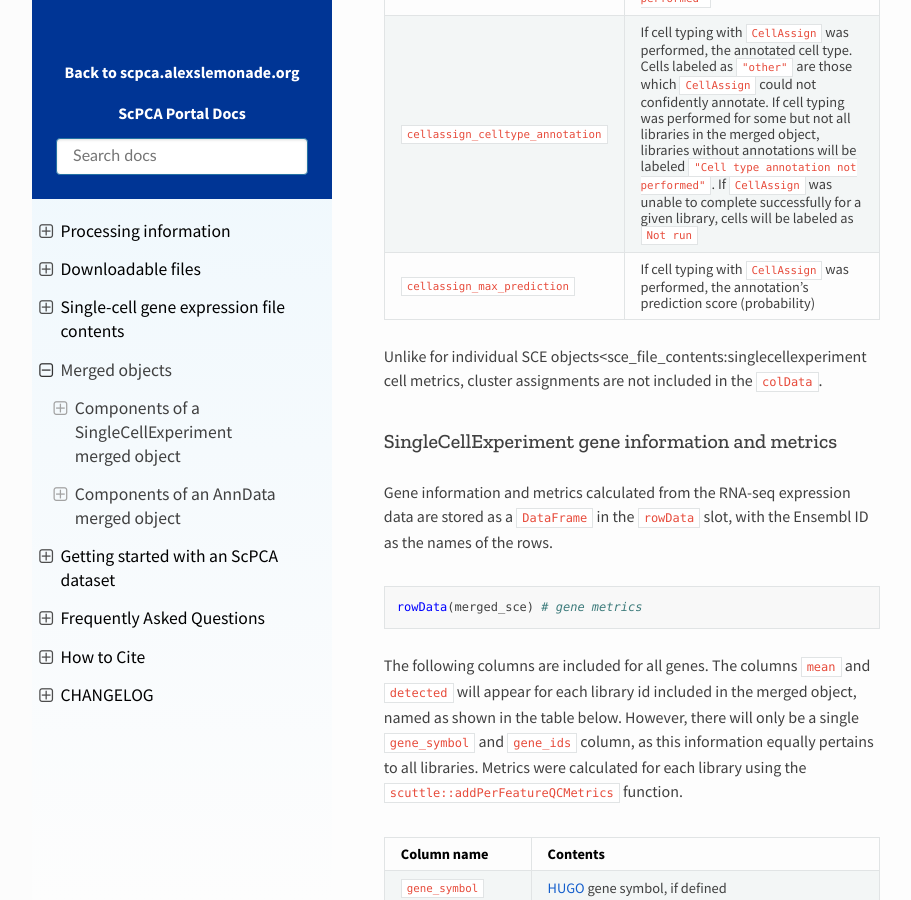
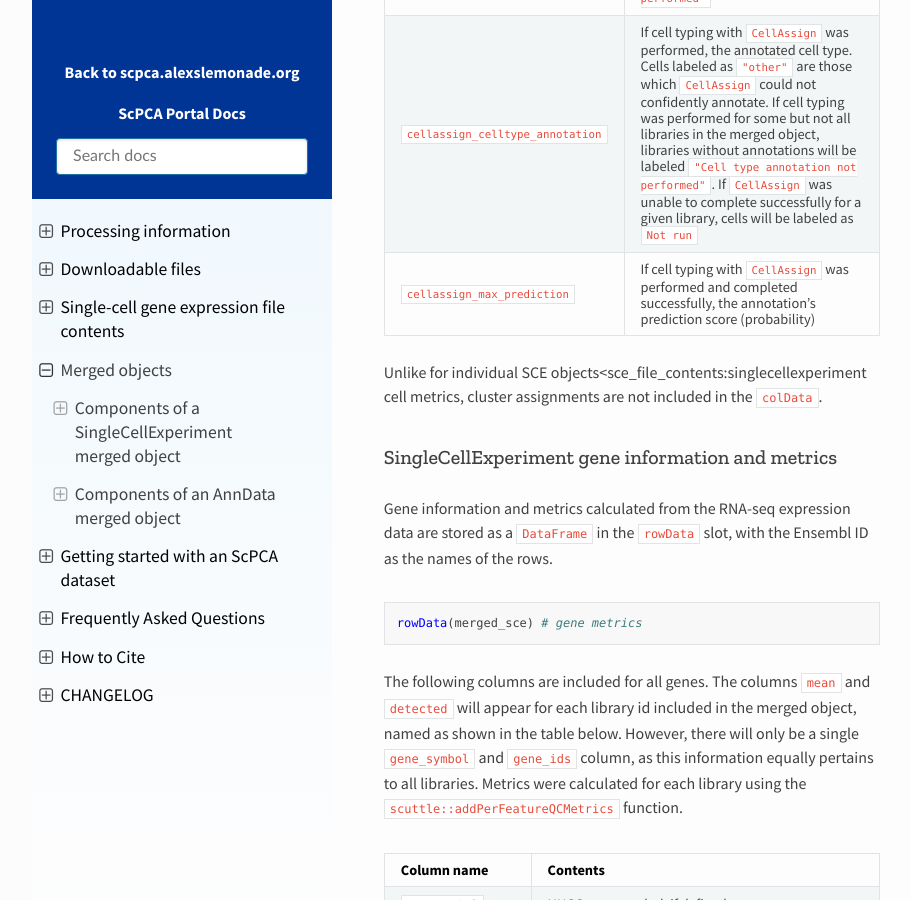
Before and after one commit to DongzeHE/scpca-docs, a Sphinx documentation site: the page built from docs/merged_objects.md, in a window 1280 px wide and 900 px high, scrolled down 3431 px. Shown: the whole window, without its empty margins (158-1069 px from the left). Built offline with Sphinx 7.4.7 and the Read the Docs theme 2.0.0, drawn with Linux system fonts in a browser that asks for light colours.

Commit message:
note successful completion in max prediction column
Co-authored-by: Stephanie Spielman <stephanie.spielman@gmail.com>

```diff
--- a/docs/merged_objects.md
+++ b/docs/merged_objects.md
@@ -78,7 +78,7 @@ The following per-cell data columns are included for each cell, calculated using
 | `singler_celltype_annotation`    | If cell typing with `SingleR` was performed, the annotated cell type. Cells labeled as `NA` are those which `SingleR` could not confidently annotate. If cell typing was performed for some but not all libraries in the merged object, libraries without annotations will be labeled `"Cell type annotation not performed"`                                    |
 | `singler_celltype_ontology`      | If cell typing with `SingleR` was performed with ontology labels, the annotated cell type's ontology ID. Cells labeled as `NA` are those which `SingleR` could not confidently annotate. If cell typing was performed for some but not all libraries in the merged object, libraries without annotations will be labeled `"Cell type annotation not performed"` |
 | `cellassign_celltype_annotation` | If cell typing with `CellAssign` was performed, the annotated cell type. Cells labeled as `"other"` are those which `CellAssign` could not confidently annotate. If cell typing was performed for some but not all libraries in the merged object, libraries without annotations will be labeled `"Cell type annotation not performed"`. If `CellAssign` was unable to complete successfully for a given library, cells will be labeled as `Not run`                        |
-| `cellassign_max_prediction`      | If cell typing with `CellAssign` was performed, the annotation's prediction score (probability)                                                                                                                                                                                                                                                                 |
+| `cellassign_max_prediction`      | If cell typing with `CellAssign` was performed and completed successfully, the annotation's prediction score (probability)                                                                                                                                                                                                                                                                 |
 
 
 Unlike for {ref}`individual SCE objects<sce_file_contents:singlecellexperiment cell metrics`, cluster assignments are not included in the `colData`.
```
Also changed, not shown: docs/sce_file_contents.md (+1 -1 lines).
